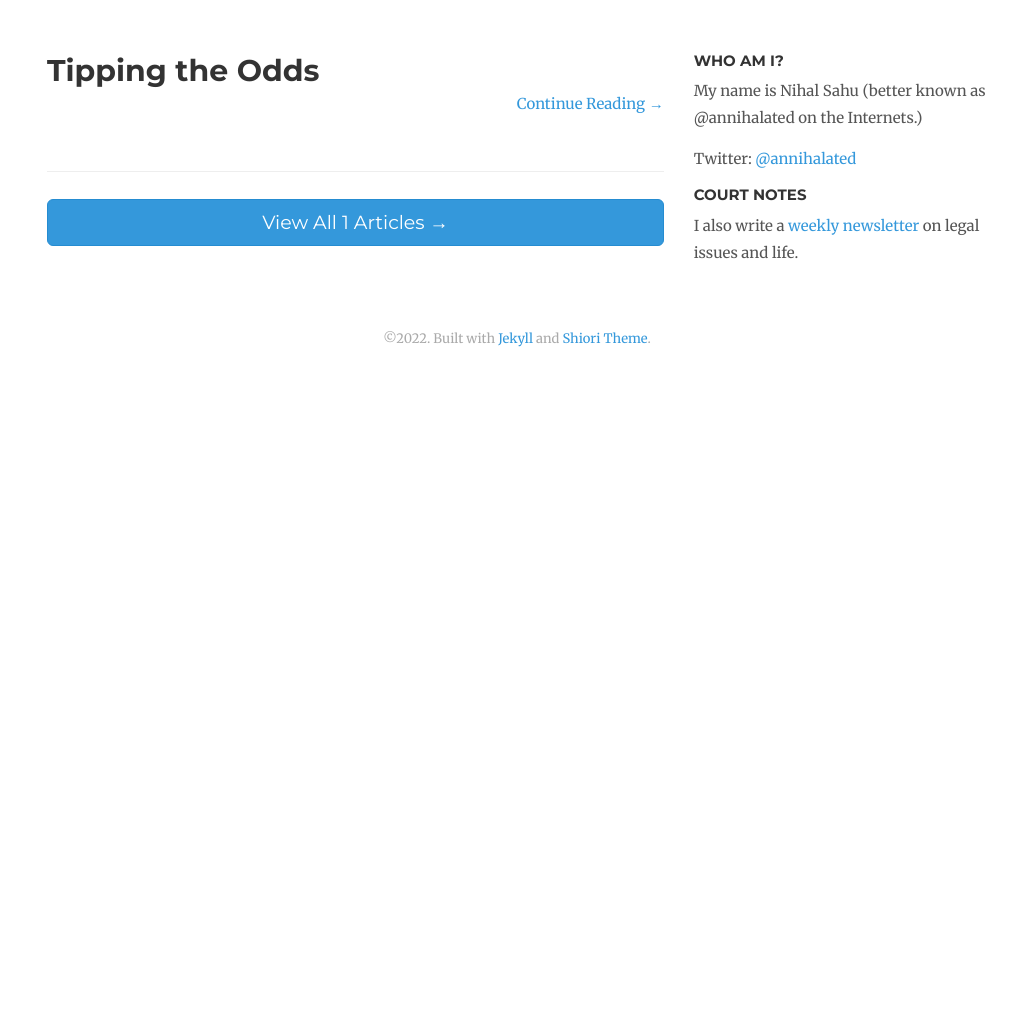
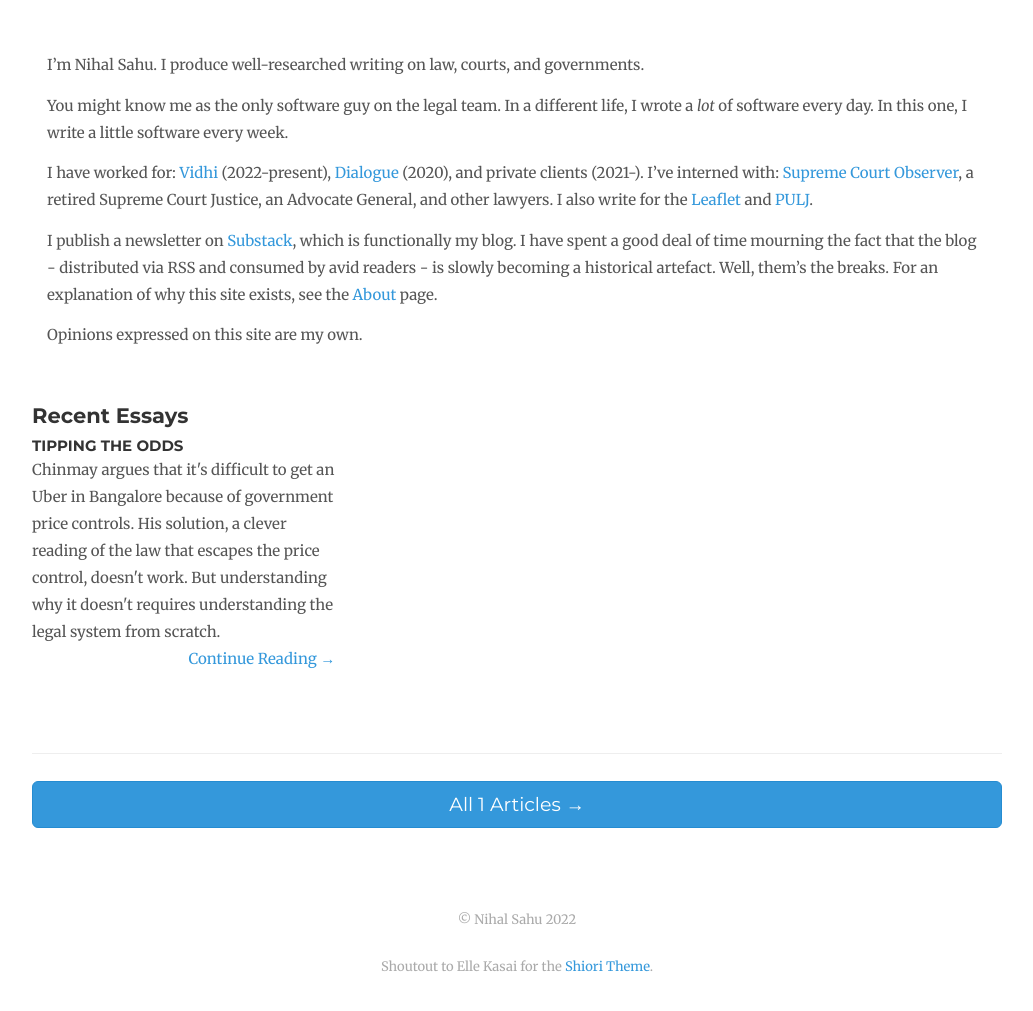
Before and after one commit to annihalated/annihalated.github.io, a Jekyll site: the page built from index.md, in a window 1280 px wide, cut to the strip 104-1123 px from the top of the page. Shown: the top 1011 px of the strip, without its empty margins (123-1156 px from the left). Built offline with Jekyll 4.4.1, drawn with Linux system fonts in a browser that asks for light colours; nearby versions of some CDN libraries; comment, search, counter and statistics services are not loaded; before the commit the page ends 900 px from its top, so only the background shows below that.

Commit message:
Many changes

```diff
--- a/_includes/footer.html
+++ b/_includes/footer.html
@@ -1,6 +1,3 @@
-<!-- Feel free to remove this div. Uses purplecoat: http://ellekasai.github.io/purplecoat.js -->
-<div data-purplecoat="shiori" data-purplecoat-label="footer.html">
-&copy;{{ site.time | date:"%Y" }}.
-Built with <a href="http://jekyllrb.com/">Jekyll</a> and
-<a href="https://github.com/ellekasai/shiori">Shiori Theme</a>.
-</div>
+&copy; Nihal Sahu {{ site.time | date:"%Y" }}
+<br><br>
+Shoutout to Elle Kasai for the <a href="https://github.com/ellekasai/shiori">Shiori Theme</a>.
--- /dev/null
+++ b/_includes/intro.md
@@ -0,0 +1,9 @@
+I'm Nihal Sahu. I produce well-researched writing on law, courts, and governments.
+
+You might know me as the only software guy on the legal team. In a different life, I wrote a _lot_ of software every day. In this one, I write a little software every week.
+
+I have worked for: [Vidhi](https://vidhilegalpolicy.in/) (2022-present), [Dialogue](https://thedialogue.co/) (2020), and private clients (2021-). I've interned with: [Supreme Court Observer](https://scobserver.in/), a retired Supreme Court Justice, an Advocate General, and other lawyers. I also write for the [Leaflet](https://theleaflet.in/) and [PULJ](https://pulj.org/).
+
+I publish a newsletter on [Substack](https://nihalsahu.substack.com/), which is functionally my blog. I have spent a good deal of time mourning the fact that the blog - distributed via RSS and consumed by avid readers - is slowly becoming a historical artefact. Well, them's the breaks. For an explanation of why this site exists, see the [About](https://nihalsahu.net/about) page.
+
+Opinions expressed on this site are my own.
--- a/_posts/2022-10-24-tipping-the-odds.md
+++ b/_posts/2022-10-24-tipping-the-odds.md
@@ -1,6 +1,6 @@
 ---
 title: "Tipping the Odds"
-excerpt: ""
+excerpt: "Chinmay argues that it's difficult to get an Uber in Bangalore because of government price controls. His solution, a clever reading of the law that escapes the price control, doesn't work. But understanding why it doesn't requires understanding the legal system from scratch."
 ---
 
 **I.**
--- a/index.html
+++ /dev/null
@@ -1,19 +0,0 @@
----
----
-
-{% for post in site.posts limit:site.data.theme.num_home_posts %}
-<div class="post-header-home">
-  <h1 class="post-title-home">
-    <a href="{{ post.url | prepend:site.baseurl }}">{{ post.title }}</a>
-  </h1>
-  {% include post-header-home.html %}
-</div>
-<div class="post-excerpt-home">
-  {{ post.excerpt }}
-  <p class="text-right"><a href="{{ post.url | prepend:site.baseurl }}">Continue Reading &rarr;</a></p>
-</div>
-{% endfor %}
-<hr>
-<div class="home-read-more">
-  <a href="{{ "/archive" | prepend:site.baseurl }}" class="btn btn-primary btn-block btn-lg">View All {{ site.posts | size }} Articles →</a>
-</div>
--- /dev/null
+++ b/index.md
@@ -0,0 +1,22 @@
+---
+hide_sidebar: true
+---
+{% include intro.md %}
+<div class="row bottom15">
+<h2 class="bottom15">Recent Essays</h2>
+{% for post in site.posts %}
+<div class="row bottom15">
+  <div class="post-header-home col-sm-4">
+    <h3 class="post-title-home"><a href="{{ post.url | prepend:site.baseurl}}">{{post.title}}</a></h3>
+    <div class="post-excerpt-home">
+      {{post.excerpt}}
+        <p class="text-right"><a href="{{ post.url | prepend:site.baseurl}}">Continue Reading &rarr;</a></p>
+    </div>
+  </div>
+{% endfor %}
+</div>
+
+<hr>
+<div class="home-read-more">
+  <a href="{{ "/archive" | prepend:site.baseurl }}" class="btn btn-primary btn-block btn-lg">All {{ site.posts | size }} Articles →</a>
+</div>
```
Also changed, not shown: _includes/post-footer.html (+9 -6 lines), assets/images/nihal-sahu.jpeg (added), 2 other files.
